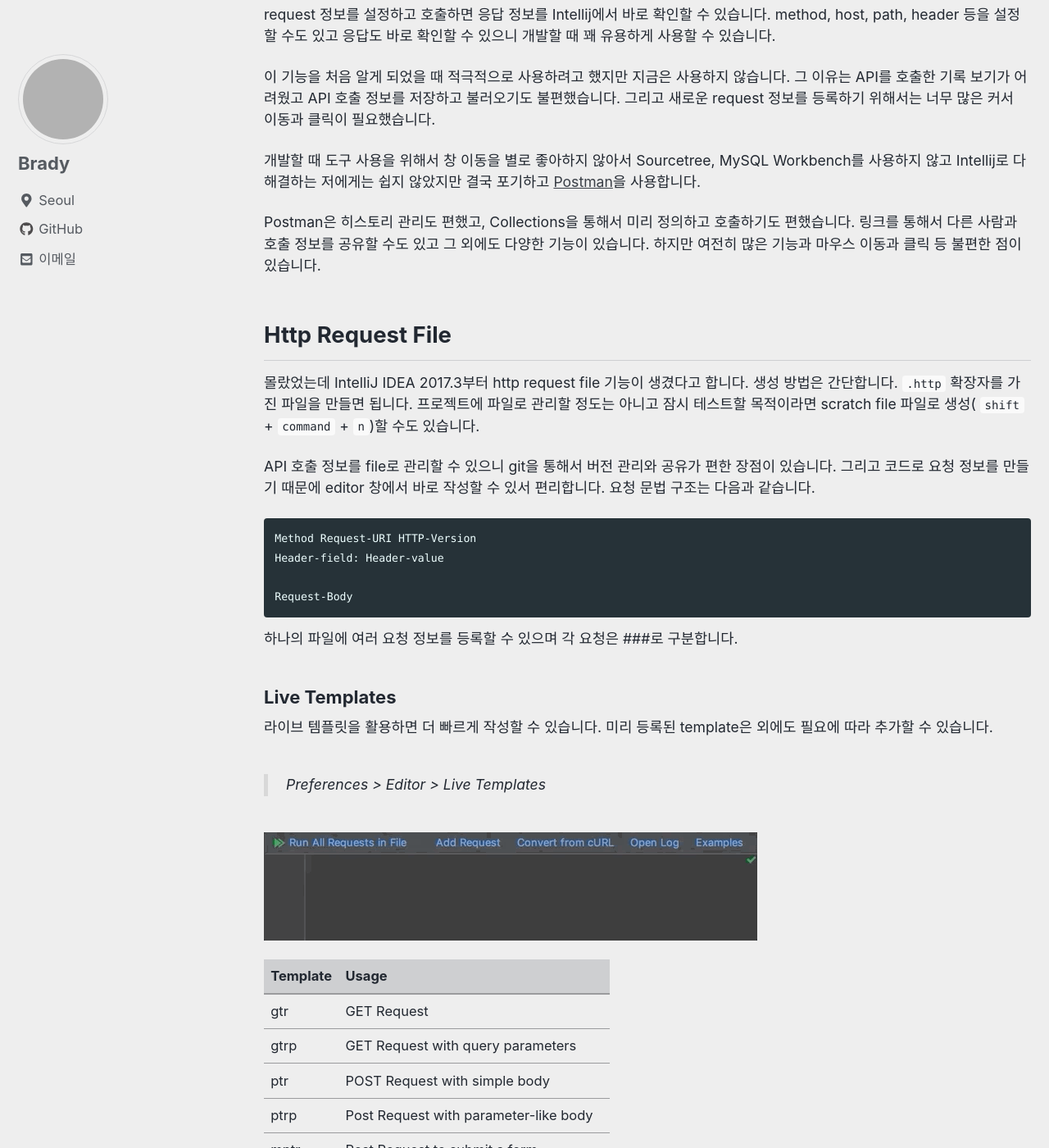
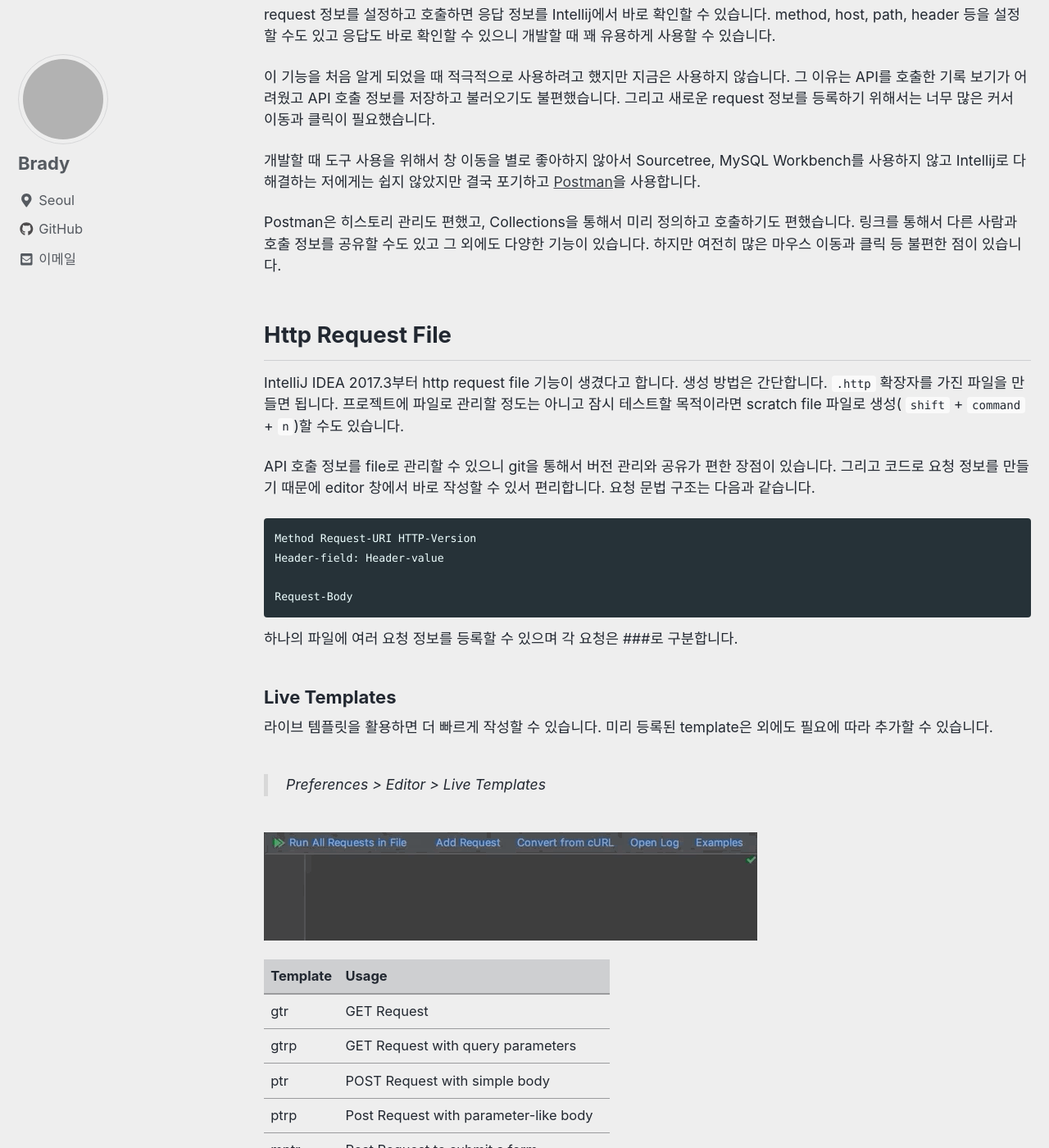
Before and after one commit to kapentaz/kapentaz.github.io, a Jekyll site: the page built from _posts/2020-01-20-Http-Request-File-in-Intellij.md, in a window 1280 px wide and 1400 px high, scrolled down 1188 px. Shown: the whole window at 82% size. Built offline with Jekyll 4.4.1, drawn with Linux system fonts in a browser that asks for light colours; cached includes are drawn as plain includes; some of the changed text lies outside the part shown; grey boxes are pictures that could not be loaded.

Commit message:
2020-01-20-Http-Request-File-in-Intellij.md 내용 수정

````diff
--- a/_posts/2020-01-20-Http-Request-File-in-Intellij.md
+++ b/_posts/2020-01-20-Http-Request-File-in-Intellij.md
@@ -38,11 +38,11 @@
 
 개발할 때 도구 사용을 위해서 창 이동을 별로 좋아하지 않아서 Sourcetree, MySQL Workbench를 사용하지 않고 Intellij로 다 해결하는 저에게는 쉽지 않았지만 결국 포기하고 [Postman](https://www.getpostman.com/)을 사용합니다.
 
-Postman은 히스토리 관리도 편했고, Collections을 통해서 미리 정의하고 호출하기도 편했습니다. 링크를 통해서 다른 사람과 호출 정보를 공유할 수도 있고 그 외에도 다양한 기능이 있습니다. 하지만 여전히 많은 기능과 마우스 이동과 클릭 등 불편한 점이 있습니다.
+Postman은 히스토리 관리도 편했고, Collections을 통해서 미리 정의하고 호출하기도 편했습니다. 링크를 통해서 다른 사람과 호출 정보를 공유할 수도 있고 그 외에도 다양한 기능이 있습니다. 하지만 여전히 많은 마우스 이동과 클릭 등 불편한 점이 있습니다.
 
 ## Http Request File
 
-몰랐었는데 IntelliJ IDEA 2017.3부터 http request file 기능이 생겼다고 합니다. 생성 방법은 간단합니다.  `.http` 확장자를 가진 파일을 만들면 됩니다. 프로젝트에 파일로 관리할 정도는 아니고 잠시 테스트할 목적이라면 scratch file 파일로 생성( `shift` + `command` + `n`)할 수도 있습니다.
+IntelliJ IDEA 2017.3부터 http request file 기능이 생겼다고 합니다. 생성 방법은 간단합니다.  `.http` 확장자를 가진 파일을 만들면 됩니다. 프로젝트에 파일로 관리할 정도는 아니고 잠시 테스트할 목적이라면 scratch file 파일로 생성( `shift` + `command` + `n`)할 수도 있습니다.
 
 API 호출 정보를 file로 관리할 수 있으니 git을 통해서 버전 관리와 공유가 편한 장점이 있습니다. 그리고 코드로 요청 정보를 만들기 때문에 editor 창에서 바로 작성할 수 있서 편리합니다. 요청 문법 구조는 다음과 같습니다.
 
@@ -74,7 +74,7 @@
 
 ### External File
 
-request body는 미리 정의되어 있는 외부 파일로 지정할 수 있습니다. 외부 파일 경로는 `./idea/httpRequests` 여기 아래에 위치하기나 파일의 fullpath를 지정해야 합니다. (같은 경로에 있는 파일을 왜 읽지 못하는지 모르겠다.)
+request body는 미리 정의되어 있는 외부 파일로 지정할 수 있습니다. 외부 파일 경로는 `./idea/httpRequests` 여기 아래에 위치하거나 파일의 fullpath를 지정해야 합니다. (같은 경로에 있는 파일은 경로를 못찾는건 같은데 이유는 아직 모르겠네요.)
 
 ```http
 POST http://localhost:8080/products
````
